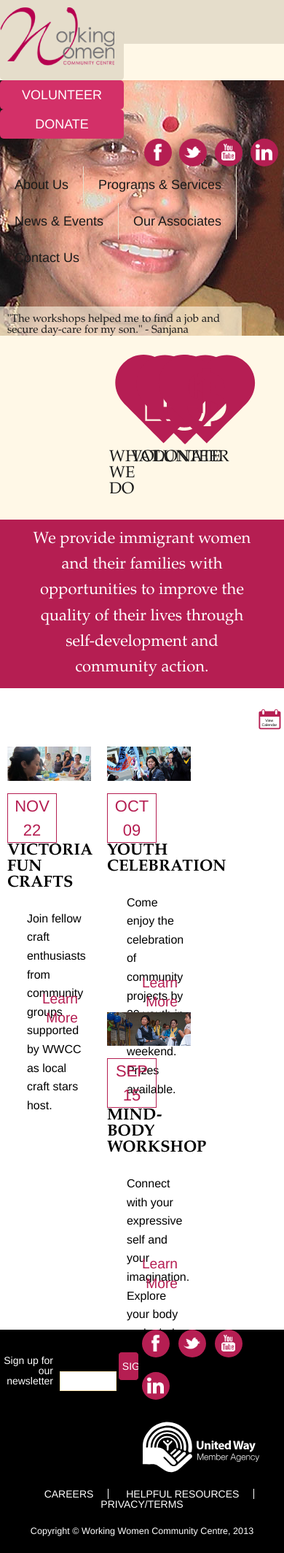
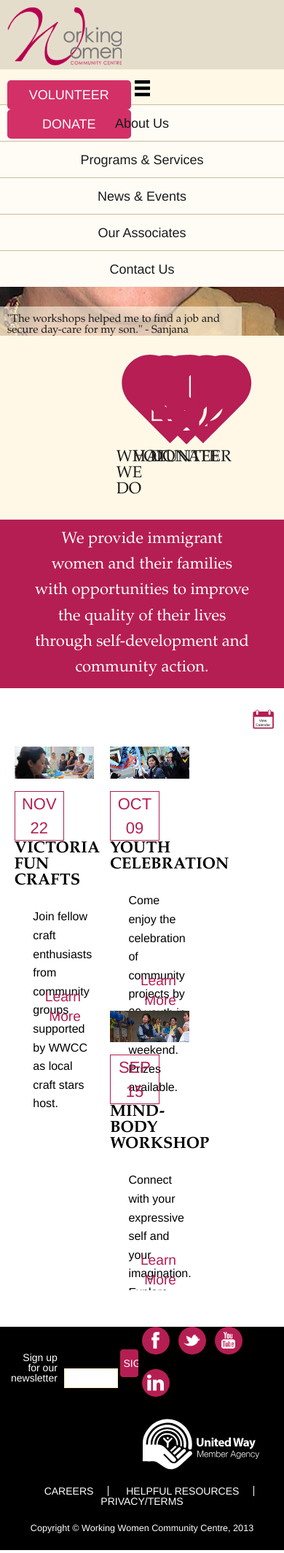
Before and after one commit to grmt0039/WWCC_FT, a PHP site: page /index.html in a window 390 px wide. Shown: the whole page at 73% size. Run offline with PHP 8.4, Linux system fonts and the light colour scheme; some libraries are stand-ins or nearby versions; some web fonts are replaced.

Commit message:
responsive main menu

```diff
--- a/css/main.css
+++ b/css/main.css
@@ -195,56 +195,9 @@ header #tp-header .menu-button {
 header #bt-header {
   background: #fff8e7;
   height: 50px;
-  /*nav ul:after{
-	  		content:"";
-	  		clear:both;
-	  		display:block;
-	  	}
-
-	  	nav ul li {
-	  		float: left;
-	  	}
-
-	  	nav ul li:hover {
-	  		background: #ccc;
-	  	}
-
-	  	nav ul li:hover a {
-	  		//color: #fff;
-	  	}
-
-	  	nav ul li a {
-	  		display:block;
-	  		padding: 25px 40px;
-	  		color: #757575;
-	  		text-decoration: none;
-	  	}
-
-
-	  	nav ul ul {
-	  		display: none;
-	  		position:absolute;
-	  		top:100%;
-
-	  		z-index:999999999;
-	  	}
-
-	  	nav ul ul li {
-	  		float:none;
-	  		position: relative;
-	  	}
-
-	  	nav ul ul li a {
-	  		color: #ccc;
-	  	}
-
-	  	nav ul ul li a:hover {
-	  		background: #aaa;
-	  	}
-
-	  	nav ul li:hover > ul {
-	  		display: block;
-	  	}*/
+}
+header #bt-header .menu-button {
+  display: none;
 }
 header #bt-header nav {
   float: right;
@@ -252,6 +205,17 @@ header #bt-header nav {
 header #bt-header nav ul {
   position: relative;
   display: inline-table;
+  /*ul.short{
+		  			li{
+			  			width:160px;
+			  		}
+			  	}
+
+			  	ul.long{
+			  		li{
+			  			width:350px;
+			  		}
+			  	}*/
 }
 header #bt-header nav ul:after {
   content: "";
@@ -277,7 +241,7 @@ header #bt-header nav ul li:last-child {
 }
 header #bt-header nav ul li a {
   display: block;
-  padding: 25px 20px;
+  padding: 25px 10px;
   text-decoration: none;
 }
 header #bt-header nav ul li a:hover {
@@ -299,11 +263,11 @@ header #bt-header nav ul ul li {
   position: relative;
   display: block;
   height: 47px;
-  width: 202px;
+  width: 100%;
   padding: 0;
   line-height: 0px;
   margin: 0;
-  font-size: 14px;
+  font-size: 0.8em;
   border: 0;
   border-bottom: 1px solid #e5ddcb;
 }
@@ -312,17 +276,8 @@ header #bt-header nav ul ul li:hover {
   border-bottom: 1px solid #e5ddcb;
   background: #fceff4;
 }
-header #bt-header nav ul ul li:last-child {
-  border-bottom: 0;
-}
 header #bt-header nav ul ul li a {
   color: #333333;
-}
-header #bt-header nav ul ul.short li {
-  width: 160px;
-}
-header #bt-header nav ul ul.long li {
-  width: 350px;
 }
 /* HEADER END */
 /* CONTENT START */
@@ -955,64 +910,6 @@ footer #copyright {
   padding-bottom: 20px;
 }
 /* FOOTER END */
-/* MEDIA QUERY FOR IMAGE */
-/*@media screen and (min-width:750px) and (max-width:1170px){
-	div.content-wrapper {
-		#hero-wrapper{
-
-			#hero {
-				div {
-					margin: 0 0 0 -30%;
-
-				}
-
-				img{
-					width: 110%;
-					//height: 200%;
-				}
-			}
-		}
-	}
-}*/
-/*@media screen and (min-width:950px) and (max-width:999px){
-	div.content-wrapper {
-	#hero {
-		div {
-			margin: 0 0 0 -50%;
-
-		}
-	}
-	}
-}
-
-@media screen and (min-width:750px) and (max-width:949px){
-	div.content-wrapper {
-	#hero {
-		div {
-			margin: 0 0 0 -50%;
-
-		}
-
-		img{
-			width: 114%;
-			//height: 200%;
-		}
-	}
-	}
-}*/
-/***** HERO WRAPPER *****/
-/*#hero-wrapper {
-		height: 186px;
-	}
-
-	#hero-wrapper img {
-		width: 114%;
-		height: 186px;
-	}
-
-	#hero-wrapper div {
-		margin: 0 0 0 -6em;
-	}*/
 /* MEDIA QUERY 750 - 1024 PX for tablet and desktop */
 @media screen and (min-width: 750px) and (max-width: 909px) {
   .container {
@@ -1030,9 +927,18 @@ footer #copyright {
     font-size: 1.6em;
     line-height: 2.5em;
   }
+  header #bt-header nav ul {
+    position: static;
+  }
   header #bt-header nav ul li {
-    padding: 0 8px;
-    font-size: 1.6em;
+    font-size: 1.5em;
+  }
+  header #bt-header nav ul li a {
+    padding: 25px 5px;
+    text-decoration: none;
+  }
+  header #bt-header nav ul li a:hover {
+    color: #000;
   }
   /* CONTENT START */
   div.content-wrapper {
@@ -1227,6 +1133,98 @@ footer #copyright {
   }
   /* FOOTER END */
 }
-/*@media screen and (max-width:749px){
-
-}*/
+/* MEDIA QUERY FOR SMALL TABLET AND PHONE*/
+@media screen and (max-width: 749px) {
+  .container {
+    max-width: 95%;
+    margin: 0 auto;
+    overflow: hidden;
+  }
+  header #tp-header {
+    height: 95px;
+  }
+  header #tp-header h1 {
+    height: 80px;
+  }
+  header #tp-header h1 a {
+    height: 80px;
+  }
+  header #tp-header .cta {
+    margin-top: 20px;
+  }
+  header #tp-header .social-media {
+    display: none;
+  }
+  header #bt-header .menu-button {
+    display: block;
+    float: left;
+    display: inline-block;
+    width: 100%;
+    height: 32px;
+    text-align: center;
+    margin: 15px 0 0 0;
+  }
+  header #bt-header .menu-button:hover {
+    cursor: pointer;
+  }
+  header #bt-header .container {
+    max-width: 100%;
+  }
+  header #bt-header nav {
+    float: none;
+    width: 100%;
+    margin-top: 45px;
+  }
+  header #bt-header nav ul {
+    padding: 3px 0;
+    display: block;
+    position: static;
+  }
+  header #bt-header nav ul li {
+    display: block;
+    float: none;
+    padding: 0;
+    width: 100%;
+    border-right: 0;
+    background: #fffcf6;
+    line-height: 0.6em;
+  }
+  header #bt-header nav ul li:hover {
+    background: #f5c3d5;
+  }
+  header #bt-header nav ul li > ul {
+    display: none;
+  }
+  header #bt-header nav ul li a {
+    width: 100%;
+    text-align: center;
+    border-top: 1px solid #ccbc98;
+    padding: 20px 0;
+  }
+  header #bt-header nav ul ul {
+    position: static;
+    top: 0;
+    z-index: 0;
+  }
+  header #bt-header nav ul ul li {
+    float: none;
+    position: relative;
+    display: block;
+    height: 47px;
+    width: 100%;
+    padding: 0;
+    line-height: 0px;
+    margin: 0;
+    font-size: 0.8em;
+    border: 0;
+    border-bottom: 1px solid #e5ddcb;
+  }
+  header #bt-header nav ul ul li:hover {
+    border-left: 0;
+    border-bottom: 1px solid #e5ddcb;
+    background: #fceff4;
+  }
+  header #bt-header nav ul ul li a {
+    color: #333333;
+  }
+}
--- a/css/styles/includes/queries.less
+++ b/css/styles/includes/queries.less
@@ -1,67 +1,3 @@
-/* MEDIA QUERY FOR IMAGE */
-/*@media screen and (min-width:750px) and (max-width:1170px){
-	div.content-wrapper {
-		#hero-wrapper{
-
-			#hero {
-				div {
-					margin: 0 0 0 -30%;
-
-				}
-
-				img{
-					width: 110%;
-					//height: 200%;
-				}
-			}
-		}
-	}
-}*/
-
-/*@media screen and (min-width:950px) and (max-width:999px){
-	div.content-wrapper {
-	#hero {
-		div {
-			margin: 0 0 0 -50%;
-
-		}
-	}
-	}
-}
-
-@media screen and (min-width:750px) and (max-width:949px){
-	div.content-wrapper {
-	#hero {
-		div {
-			margin: 0 0 0 -50%;
-
-		}
-
-		img{
-			width: 114%;
-			//height: 200%;
-		}
-	}
-	}
-}*/
-
-/***** HERO WRAPPER *****/
-
-	/*#hero-wrapper {
-		height: 186px;
-	}
-
-	#hero-wrapper img {
-		width: 114%;
-		height: 186px;
-	}
-
-	#hero-wrapper div {
-		margin: 0 0 0 -6em;
-	}*/
-
-
-
 /* MEDIA QUERY 750 - 1024 PX for tablet and desktop */
 @media screen and (min-width:750px) and (max-width:909px){
 
@@ -97,9 +33,20 @@
 			nav{
 				//width: 750px;
 				ul{
+					position: static;
 					li{
-						padding: 0 8px;
-						font-size: 1.6em;
+						//padding: 0 8px;
+						font-size: 1.5em;
+
+						a{
+							padding: 25px 5px;
+					  		//color: #757575;
+					  		text-decoration: none;
+
+					  		&:hover{
+					  			color: #000;
+					  		}
+						}
 					}
 				}
 			}
@@ -337,7 +284,146 @@
 
 }
 
+/* MEDIA QUERY FOR SMALL TABLET AND PHONE*/
+@media screen and (max-width:749px){
+	.container {
+		max-width: 95%;
+		//min-width: 80%;
+		margin: 0 auto;
+		overflow:hidden;
+	}
 
-/*@media screen and (max-width:749px){
+	header{
+		#tp-header {
+		  	height: 95px;
 
-}*/
+		  	h1 {
+			    height: 80px;
+			    //.border-radius(0px 0px 0px 0px);
+
+			    a {
+			    	height: 80px;
+			    }
+
+			}
+
+			.top-container{
+				//float: right;
+
+			}
+
+			.cta {
+				//float: left;
+				margin-top: 20px;
+			}
+
+			.social-media{
+				display:none;
+			}
+
+		}
+
+		#bt-header {
+
+			.menu-button {
+				display: block;
+		      	.boxmodel(100%);
+		     	height: 32px;
+		      	text-align: center;
+		      	margin: 15px 0 0 0;
+
+		      	&:hover{
+		        	cursor:pointer;
+		      	}
+		    }
+
+		    .container{
+		    	max-width:100%;
+		    }
+
+		    nav{
+
+		    	float: none;
+		    	width:100%;
+		      	//display: none;
+		      	margin-top: 45px;
+
+		      	ul {
+        			padding: 3px 0;
+        			display:block;
+        			position: static;
+
+        			li {
+			          	display: block;
+			          	float:none;
+			          	padding: 0;
+			          	width: 100%;
+			          	border-right: 0;
+			          	background: lighten(@light-cream, 3%);
+			          	line-height: 0.6em;
+
+			          	&:hover{
+			          		background: lighten(@ww-pink, 45%);
+			          	}
+
+			          	& > ul {
+							display: none;
+						}
+
+			          	a{
+			            	width: 100%;
+			            	text-align: center;
+			            	border-top: 1px solid darken(@dark-cream, 15%);
+			            	padding: 20px 0;
+			          	}
+			        }
+
+
+			        ul{
+						//display: none;
+				  		position:static;
+				  		top:0;
+				  		z-index:0;
+
+				  		li{
+				  			float:none;
+		  					position: relative;
+		  					display: block;
+					    	height: 47px;
+					    	width: 100%;
+					    	//padding: 10px 5px 10px 15px;
+					    	padding:0;
+					    	line-height: 0px;
+					    	margin: 0;
+					    	font-size: 0.8em;
+					    	border: 0;
+					    	border-bottom: 1px solid @dark-cream;
+
+					    	&:hover{
+						    	border-left: 0;
+						    	border-bottom: 1px solid @dark-cream;
+						    	background: lighten(@ww-pink, 55%);
+						    }
+
+						    &:last-child {
+						      //border-bottom: 0;
+						    }
+
+		  					a{
+		  						color: lighten(#000,20%);
+
+		  						&:hover{
+		  							//background: #aaa;
+		  						}
+		  					}
+				  		}
+					}
+
+
+				}
+
+			}
+
+		}
+	}
+}
--- a/css/styles/main.less
+++ b/css/styles/main.less
@@ -157,6 +157,10 @@ header {
 	  	background: @light-cream;
 	  	height: 50px;
 
+	  	.menu-button{
+	  		display:none;
+	  	}
+
 	  	nav{
 	  		float: right;
 
@@ -187,10 +191,6 @@ header {
 				    font-size: 1.8em;
 		    		border-right: 1px solid @dark-cream;
 
-		    		&:nth-child(1){
-
-		    		}
-
 					&:hover{
 						//background: #ccc;
 						border-bottom: 3px solid @ww-pink;
@@ -210,7 +210,7 @@ header {
 
 					a{
 						display:block;
-				  		padding: 25px 20px;
+				  		padding: 25px 10px;
 				  		//color: #757575;
 				  		text-decoration: none;
 
@@ -239,14 +239,13 @@ header {
 	  					position: relative;
 	  					display: block;
 				    	height: 47px;
-				    	width: 202px;
+				    	width: 100%;
 				    	margin: 0;
 				    	//padding: 10px 5px 10px 15px;
 				    	padding:0;
 				    	line-height: 0px;
 				    	margin: 0;
-				    	//font-size: 0.8em;
-				    	font-size: 14px;
+				    	font-size: 0.8em;
 				    	border: 0;
 				    	border-bottom: 1px solid @dark-cream;
 
@@ -257,7 +256,7 @@ header {
 					    }
 
 					    &:last-child {
-					      border-bottom: 0;
+					      //border-bottom: 0;
 					    }
 
 	  					a{
@@ -270,7 +269,7 @@ header {
 			  		}
 				}
 
-				ul.short{
+				/*ul.short{
 		  			li{
 			  			width:160px;
 			  		}
@@ -280,63 +279,9 @@ header {
 			  		li{
 			  			width:350px;
 			  		}
-			  	}
+			  	}*/
 		  	}
 	  	}
-
-
-	  	/*nav ul:after{
-	  		content:"";
-	  		clear:both;
-	  		display:block;
-	  	}
-
-	  	nav ul li {
-	  		float: left;
-	  	}
-
-	  	nav ul li:hover {
-	  		background: #ccc;
-	  	}
-
-	  	nav ul li:hover a {
-	  		//color: #fff;
-	  	}
-
-	  	nav ul li a {
-	  		display:block;
-	  		padding: 25px 40px;
-	  		color: #757575;
-	  		text-decoration: none;
-	  	}
-
-
-	  	nav ul ul {
-	  		display: none;
-	  		position:absolute;
-	  		top:100%;
-
-	  		z-index:999999999;
-	  	}
-
-	  	nav ul ul li {
-	  		float:none;
-	  		position: relative;
-	  	}
-
-	  	nav ul ul li a {
-	  		color: #ccc;
-	  	}
-
-	  	nav ul ul li a:hover {
-	  		background: #aaa;
-	  	}
-
-	  	nav ul li:hover > ul {
-	  		display: block;
-	  	}*/
-
-
 
 	}
 }
--- a/index.html
+++ b/index.html
@@ -31,6 +31,16 @@
   <script>
 
     $(document).ready(function() {
+
+      $(".menu-button").click(function(){
+        $("nav").slideToggle();
+      });
+
+      $("#about-links").click(function(){
+        $( "#about-links" ).find( "ul" ).slideToggle();
+      });
+
+
       /*$('ul.sf-menu').superfish({
         delay: 200,
         cssArrows:  false
@@ -117,17 +127,20 @@
 
       <div id="bt-header">
         <div class="container">
+
+          <div class="menu-button"><img src="images/icons/menu.svg" alt="Menu"></div>
+
           <nav>
             <ul>
-              <li><a href="#about">About Us</a>
-                <ul class="short">
+              <li id="about-links"><a href="#about">About Us</a>
+                <ul>
                     <li><a href="#about">What We Do</a></li>
                     <li><a href="#why-give">Why Give</a></li>
                     <li><a href="#our-history">Our History</a></li>
                 </ul>
               </li>
               <li><a href="programs.php">Programs &#38; Services</a>
-                <ul class="long">
+                <ul>
                     <li><a href="#program">Action for Neighbourhood Change</a></li>
                     <li><a href="#program">Community Engagement and Leadership</a></li>
                     <li><a href="#employment-programs">Employment Programs</a></li>
```
Also changed, not shown: images/icons/menu.svg (added).
